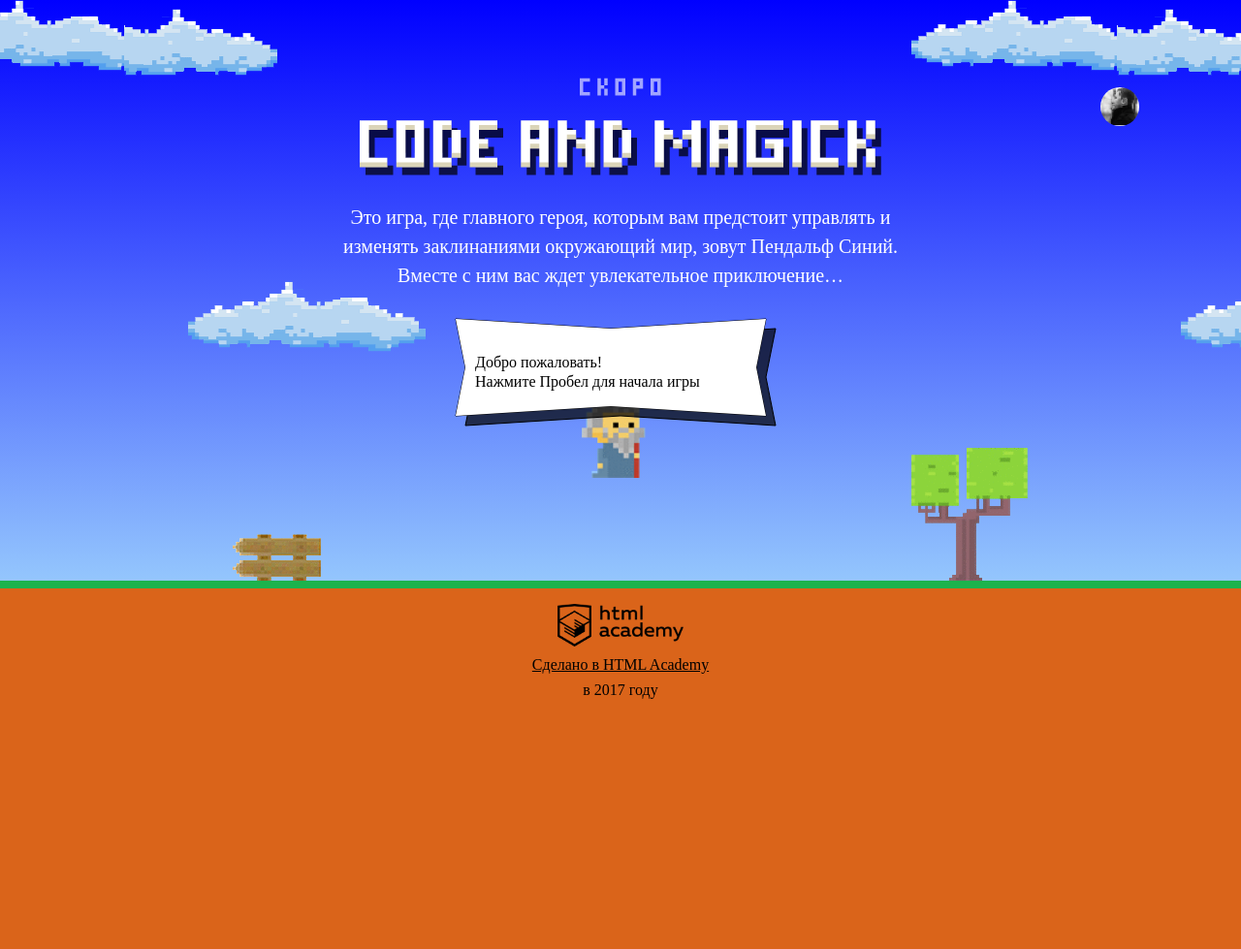
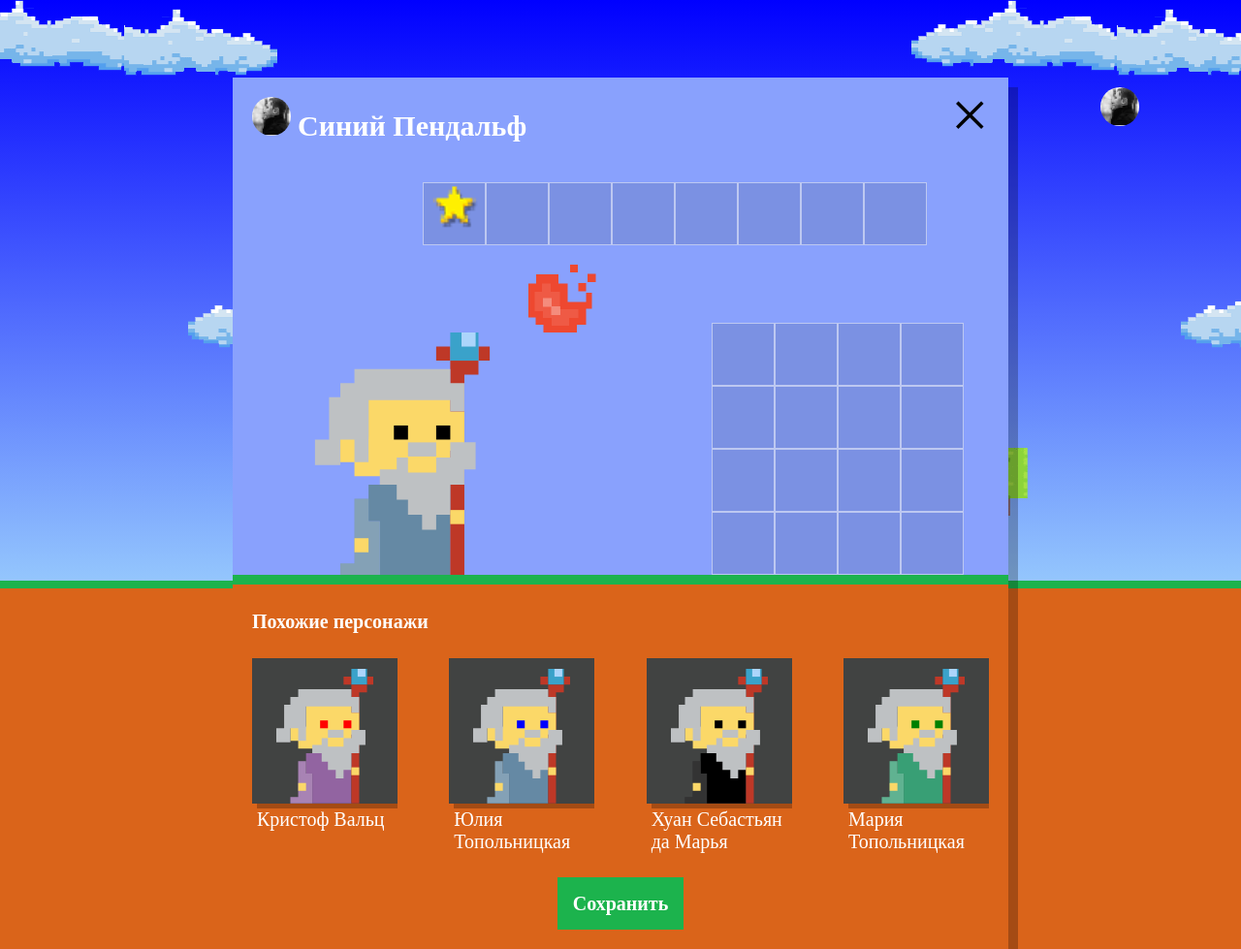
Before and after one commit to Gozh78/1173773-code-and-magick-19, a website: page index.html in a window 1280 px wide. Shown: the whole page at 97% size. Before the commit the page ends 800 px from the top, so only its background shows below. Drawn offline with Linux system fonts and the light colour scheme; a web font is replaced by a local one.

Commit message:
Учебный проект: нас орда

```diff
--- a/index.html
+++ b/index.html
@@ -210,6 +210,7 @@
     return wizardPosition;
   }
 </script>
+<script src="js/setup.js"></script>
 <script src="js/stat.js"></script>
 <script src="js/game.js"></script>
 
--- /dev/null
+++ b/js/setup.js
@@ -0,0 +1,66 @@
+'use strict';
+var WIZARD_NAMES = ['Иван', 'Хуан Себастьян', 'Мария', 'Кристоф', 'Виктор', 'Юлия', 'Люпита', 'Вашингтон'];
+var WIZARD_SECOND_NAMES = ['да Марья', 'Верон', 'Мирабелла', 'Вальц', 'Онопко', 'Топольницкая', 'Нионго', 'Ирвинг'];
+
+var WIZARD_COAT_COLORS = ['rgb(101, 137, 164)', 'rgb(241, 43, 107)',
+  'rgb(146, 100, 161)', 'rgb(56, 159, 117)', 'rgb(215, 210, 55)', 'rgb(0, 0, 0)'];
+
+var WIZARD_EYES_COLORS = ['black', 'red', 'blue', 'yellow', 'green'];
+
+var userDialog = document.querySelector('.setup');
+userDialog.classList.remove('hidden');
+
+var similarListElement = document.querySelector('.setup-similar-list');
+var similarWizardTemplate = document.querySelector('#similar-wizard-template')
+    .content.querySelector('.setup-similar-item');
+
+var createRandomSkin = function (arr1, arr2) {
+  var randomSkin;
+  randomSkin = arr1[Math.floor(Math.random() * arr1.length)];
+  if (arr2) {
+    randomSkin = arr1[Math.floor(Math.random() * arr1.length)] + ' ' + arr2[Math.floor(Math.random() * arr2.length)];
+  }
+  return randomSkin;
+};
+
+var wizards = [
+  {
+    name: createRandomSkin(WIZARD_NAMES, WIZARD_SECOND_NAMES),
+    coatColor: createRandomSkin(WIZARD_COAT_COLORS),
+    eyesColor: createRandomSkin(WIZARD_EYES_COLORS)
+  },
+  {
+    name: createRandomSkin(WIZARD_NAMES, WIZARD_SECOND_NAMES),
+    coatColor: createRandomSkin(WIZARD_COAT_COLORS),
+    eyesColor: createRandomSkin(WIZARD_EYES_COLORS)
+  },
+  {
+    name: createRandomSkin(WIZARD_NAMES, WIZARD_SECOND_NAMES),
+    coatColor: createRandomSkin(WIZARD_COAT_COLORS),
+    eyesColor: createRandomSkin(WIZARD_EYES_COLORS)
+  },
+  {
+    name: createRandomSkin(WIZARD_NAMES, WIZARD_SECOND_NAMES),
+    coatColor: createRandomSkin(WIZARD_COAT_COLORS),
+    eyesColor: createRandomSkin(WIZARD_EYES_COLORS)
+  }
+];
+
+var renderWizard = function (wizard) {
+  var wizardElement = similarWizardTemplate.cloneNode(true);
+
+  wizardElement.querySelector('.setup-similar-label').textContent = wizard.name;
+  wizardElement.querySelector('.wizard-coat').style.fill = wizard.coatColor;
+  wizardElement.querySelector('.wizard-eyes').style.fill = wizard.eyesColor;
+
+  return wizardElement;
+};
+
+var fragment = document.createDocumentFragment();
+
+for (var i = 0; i < wizards.length; i++) {
+  fragment.appendChild(renderWizard(wizards[i]));
+}
+similarListElement.appendChild(fragment);
+
+userDialog.querySelector('.setup-similar').classList.remove('hidden');
```
